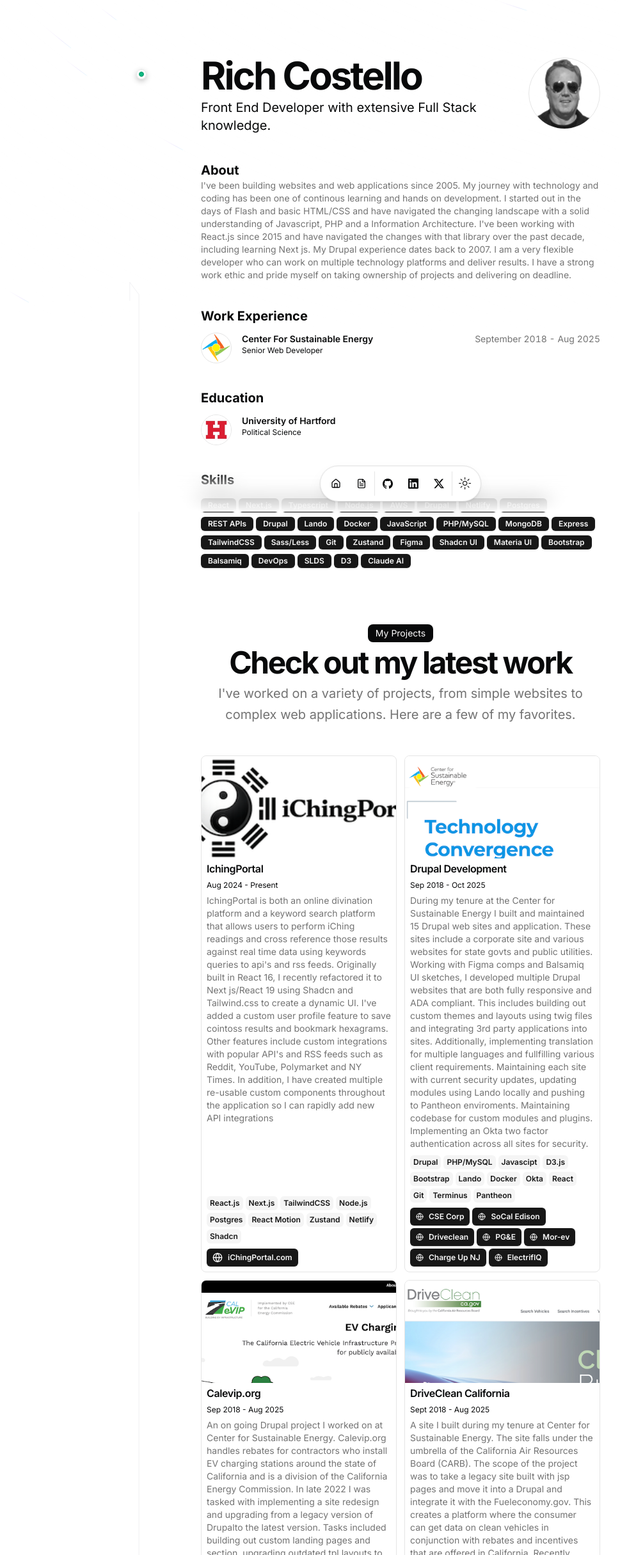
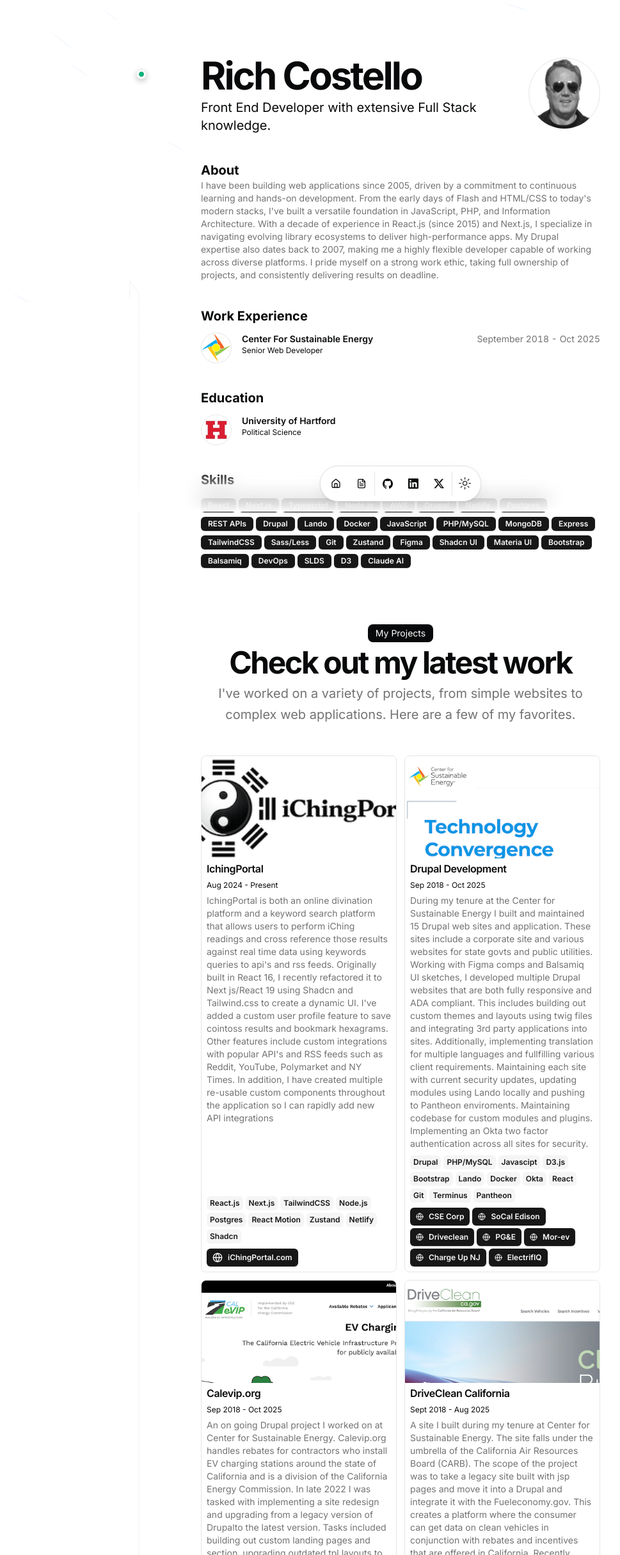
Before and after one commit to RichCostello/Portfolio-main, a Next.js app: page / in a window 1280 px wide. Shown: the top 2431 px of the page at 64% size, without its empty margins (14-983 px from the left). Built offline with nearby package versions, Linux system fonts and the light colour scheme.

Commit message:
update copy

```diff
--- a/src/data/resume.tsx
+++ b/src/data/resume.tsx
@@ -11,7 +11,7 @@
   locationLink: "",
   description: "Front End Developer with extensive Full Stack knowledge. ",
   summary:
-    "I've been building websites and web applications since 2005. My journey with technology and coding has been one of continous learning and hands on development. I started out in the days of Flash and basic HTML/CSS and have navigated the changing landscape with a solid understanding of Javascript, PHP and a Information Architecture. I've been working with React.js since 2015 and have navigated the changes with that library over the past decade, including learning Next js.  My Drupal experience dates back to 2007.  I am a very flexible developer who can work on multiple technology platforms and deliver results.  I have a strong work ethic and pride myself on taking ownership of projects and delivering on deadline.",
+    "I have been building web applications since 2005, driven by a commitment to continuous learning and hands-on development. From the early days of Flash and HTML/CSS to today's modern stacks, I've built a versatile foundation in JavaScript, PHP, and Information Architecture. With a decade of experience in React.js (since 2015) and Next.js, I specialize in navigating evolving library ecosystems to deliver high-performance apps. My Drupal expertise also dates back to 2007, making me a highly flexible developer capable of working across diverse platforms. I pride myself on a strong work ethic, taking full ownership of projects, and consistently delivering results on deadline.",
   avatarUrl: "rc-profile.png",
   skills: [
     "React",
@@ -96,7 +96,7 @@
       title: "Senior Web Developer",
       logoUrl: "/logo_cse_rgb.png",
       start: "September 2018",
-      end: "Aug  2025",
+      end: "Oct  2025",
       description:
         "Part of a platform development team that built websites and applications for state governments and public utilities which focused on electic vehicle rebates and EV charging infrastructure.  During my tenure our team won several RFP's and developed applications and websites for California, New Jersey, Oregon, Delaware, Illinois and various public utilites.  Worked on websites for federal projects related to Solar for All program.",
     },
@@ -199,7 +199,7 @@
     {
       title: "Calevip.org",
       href: "https://calevip.org/",
-      dates: "Sep 2018 - Aug  2025",
+      dates: "Sep 2018 - Oct 2025",
       active: true,
       description:
         "​An on going Drupal project I worked on at Center for Sustainable Energy. Calevip.org handles rebates for contractors who install EV charging stations around the state of California and is a division of the California Energy Commission. In late 2022 I was tasked with implementing a site redesign and upgrading from a legacy version of Drupalto the latest version. Tasks included building out custom landing pages and section, upgrading outdated tpl layouts to twig, integrating custom modules into new Drupal version.",
```
